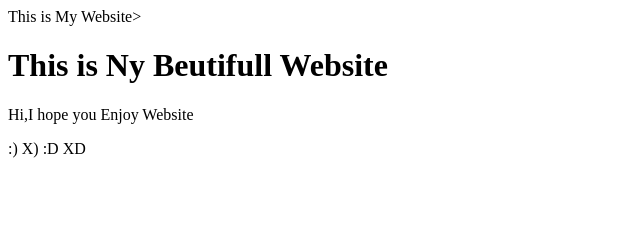
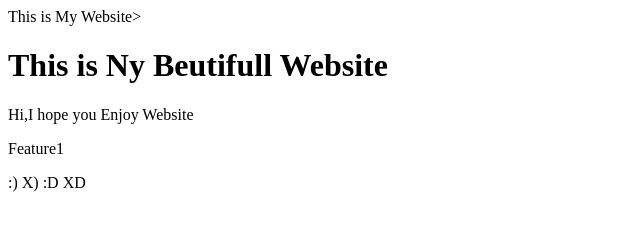
Before and after one commit to Rushabh121/devdemo, a plain HTML site: page index.html in a window 1280 px wide. Shown: the whole page, without its empty margins (0-640 px from the left). Drawn offline with Linux system fonts and the light colour scheme.

Commit message:
added feature 1

```diff
--- a/index.html
+++ b/index.html
@@ -2,5 +2,6 @@
 <titel>This is My Website></titel>
 <h1>This is Ny Beutifull Website</h1>
 <p>Hi,I hope you Enjoy Website</p>
+<p>Feature1<p2/>
 <p>:) X) :D XD </p>
 </html>
```
